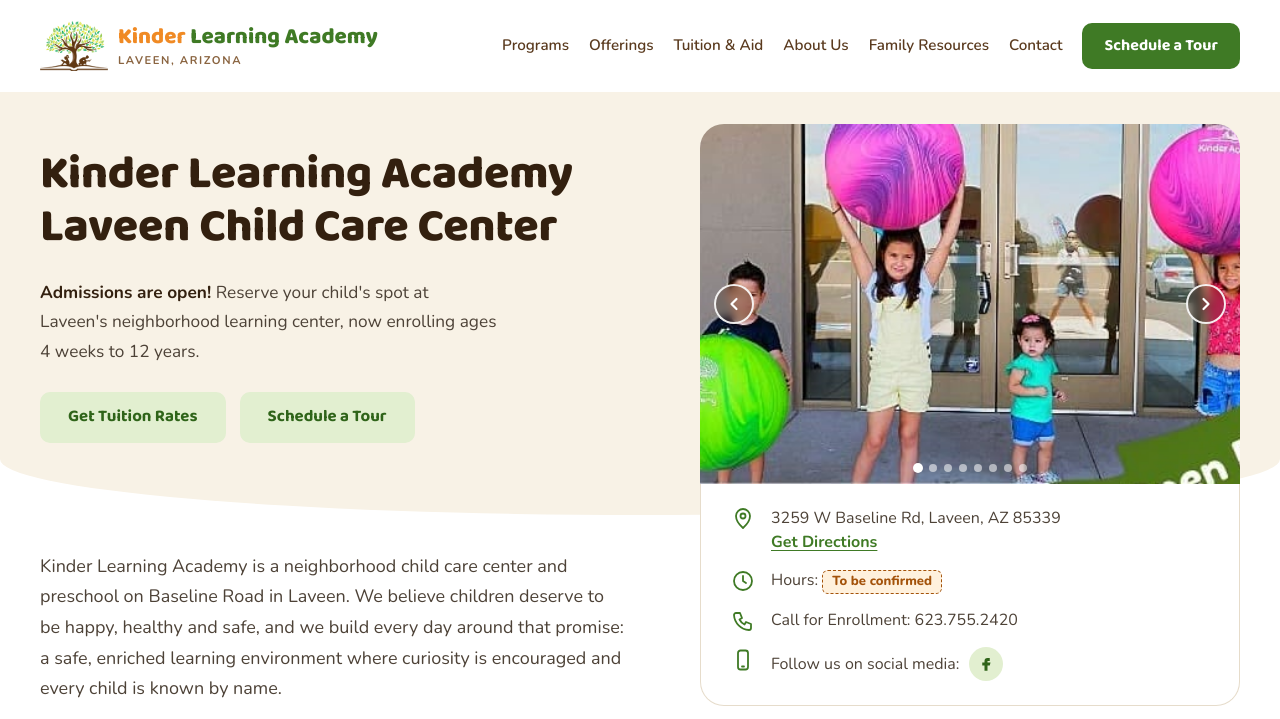
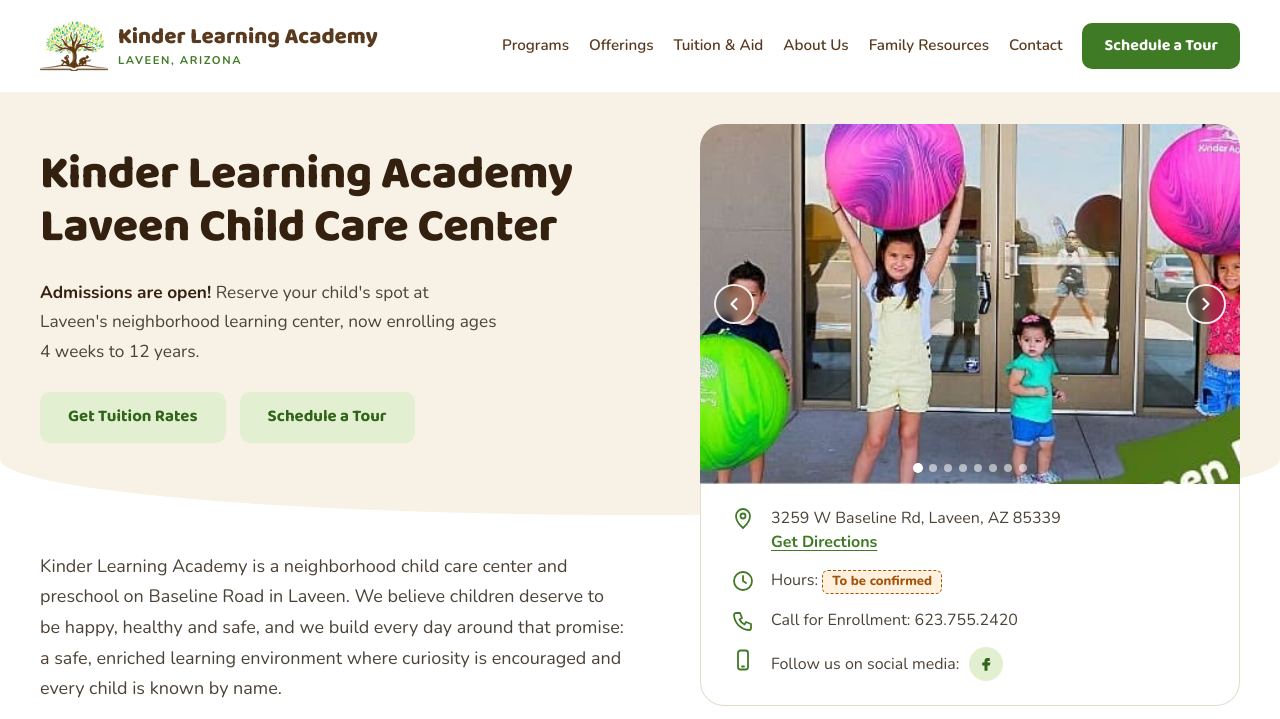
Before and after one commit to jazpaj/kinder-academy-website, a plain HTML site: page index.html in a window 1280 px wide. Shown: the top 719 px of the page. Drawn offline with nearby package versions, Linux system fonts and the light colour scheme.

Commit message:
Wordmark in logo brown, location line in green
Co-Authored-By: Claude Opus 5.5 <noreply@anthropic.com>

```diff
--- a/styles.css
+++ b/styles.css
@@ -101,9 +101,8 @@ p { margin: 0 0 1em; text-wrap: pretty; }
 .brand img { width: 68px; height: auto; }
 .brand__text { display: grid; grid-template-columns: auto auto; column-gap: .3em; font-family: var(--font-head); font-weight: 800; font-size: 1.6rem; line-height: 1; }
 .brand__name { grid-column: 1 / -1; white-space: nowrap; }
-.brand__text .o { color: var(--orange); }
-.brand__text .g { color: var(--green); }
-.brand__text small { grid-column: 1 / -1; font-family: var(--font-body); font-weight: 700; font-size: .7rem; letter-spacing: .14em; text-transform: uppercase; color: var(--brown-500); margin-top: 6px; }
+.brand__text .o, .brand__text .g { color: var(--brown); }
+.brand__text small { grid-column: 1 / -1; font-family: var(--font-body); font-weight: 700; font-size: .7rem; letter-spacing: .14em; text-transform: uppercase; color: var(--green); margin-top: 6px; }
 .nav { display: flex; align-items: center; gap: 30px; }
 .nav > a:not(.btn) { color: var(--brown); text-decoration: none; font-weight: 600; font-size: 1rem; white-space: nowrap; position: relative; }
 .nav > a:not(.btn)::after { content: ""; position: absolute; left: 0; right: 0; bottom: -4px; height: 2px; background: var(--leaf); transform: scaleX(0); transform-origin: left; transition: transform 200ms var(--ease-out); }
```
